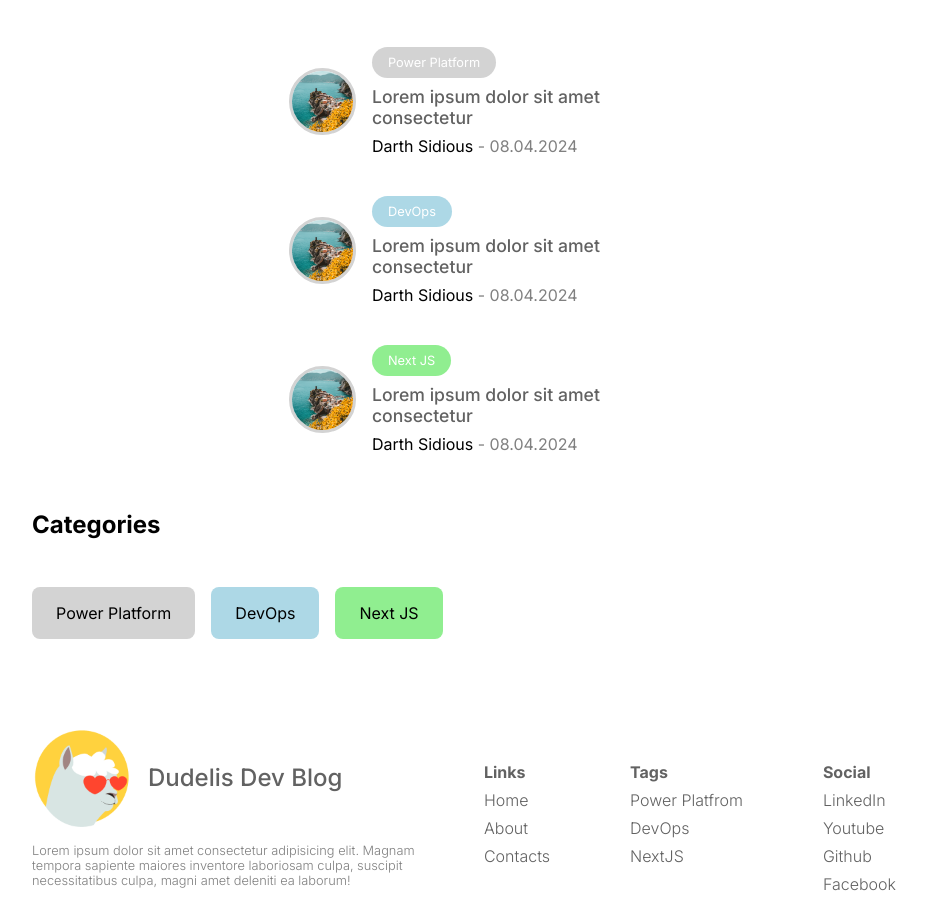
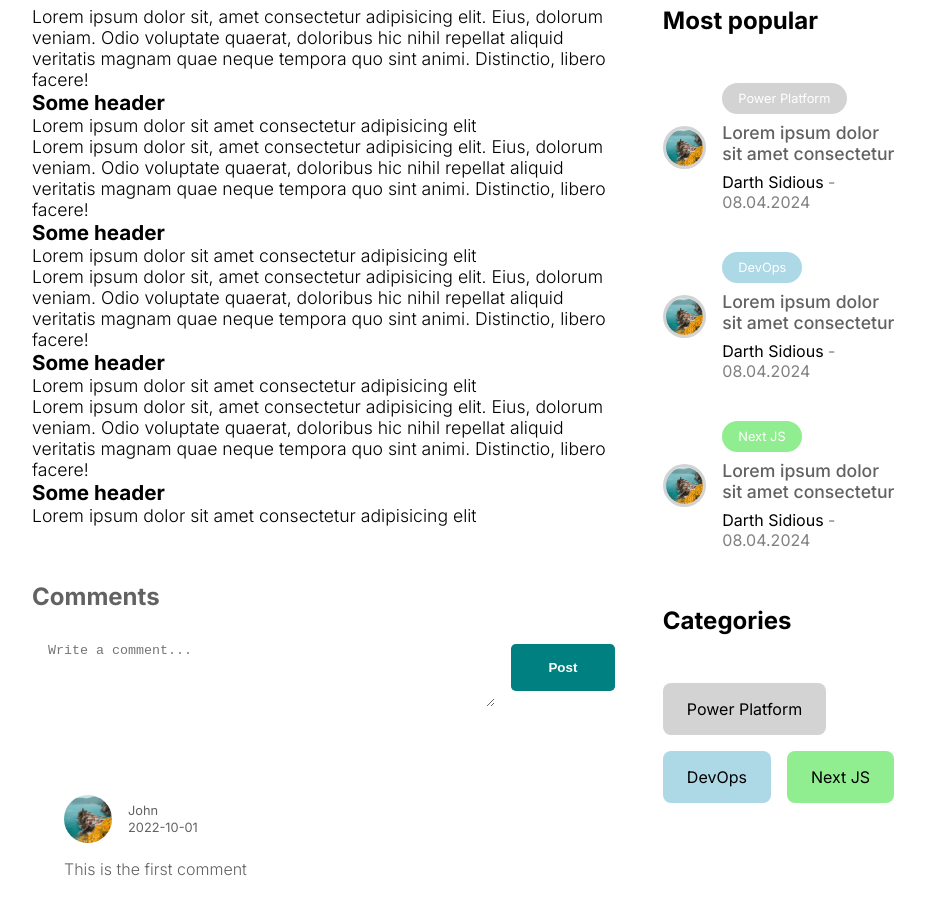
Before and after one commit to dudelis/next-js-blog, a Next.js app: page /About in a window 1280 px wide. Shown: the part 762-1664 px from the top of the page, without its empty margins (176-1102 px from the left). Built offline with nearby package versions, Linux system fonts and the light colour scheme.

Commit message:
adds some more styles to the single blog page

```diff
--- a/src/app/[slug]/page.tsx
+++ b/src/app/[slug]/page.tsx
@@ -4,6 +4,7 @@ import { Spacer } from '@/components/Spacer/Spacer';
 import Image from 'next/image';
 import Menu from '@/components/Menu/Menu';
 import MenuCategories from '@/components/MenuCategories/MenuCategories';
+import Comments from '@/components/Comments/Comments';
 
 export interface ISinglePageProps {
 }
@@ -29,13 +30,49 @@ export function SinglePage(props: ISinglePageProps) {
           <Image src="/p1.jpeg" alt="" layout="fill" className={styles.image} />
         </div>
       </div>
+      <Spacer />
       <div className={styles.content}>
-        <p className={styles.description}>TO BE PULLED UP DYNAMICALLY</p>
-      </div>
-      <div className={styles.rightContainer}>
-        <Menu />
-        <Spacer />
-        <MenuCategories />
+        <div className={styles.post}>
+          <div className={styles.description}>
+            <p>
+              Lorem ipsum dolor sit, amet consectetur adipisicing elit. Eius, dolorum veniam. Odio voluptate quaerat, doloribus hic nihil repellat aliquid veritatis magnam quae neque tempora quo sint animi. Distinctio, libero facere!
+            </p>
+            <h3>Some header</h3>
+            <p>
+              Lorem ipsum dolor sit amet consectetur adipisicing elit
+            </p>
+            <p>
+              Lorem ipsum dolor sit, amet consectetur adipisicing elit. Eius, dolorum veniam. Odio voluptate quaerat, doloribus hic nihil repellat aliquid veritatis magnam quae neque tempora quo sint animi. Distinctio, libero facere!
+            </p>
+            <h3>Some header</h3>
+            <p>
+              Lorem ipsum dolor sit amet consectetur adipisicing elit
+            </p>
+            <p>
+              Lorem ipsum dolor sit, amet consectetur adipisicing elit. Eius, dolorum veniam. Odio voluptate quaerat, doloribus hic nihil repellat aliquid veritatis magnam quae neque tempora quo sint animi. Distinctio, libero facere!
+            </p>
+            <h3>Some header</h3>
+            <p>
+              Lorem ipsum dolor sit amet consectetur adipisicing elit
+            </p>
+            <p>
+              Lorem ipsum dolor sit, amet consectetur adipisicing elit. Eius, dolorum veniam. Odio voluptate quaerat, doloribus hic nihil repellat aliquid veritatis magnam quae neque tempora quo sint animi. Distinctio, libero facere!
+            </p>
+            <h3>Some header</h3>
+            <p>
+              Lorem ipsum dolor sit amet consectetur adipisicing elit
+            </p>
+          </div>
+          <Spacer />
+          <div className={styles.tags}>
+          <Comments />
+          </div>
+        </div>
+        <div className={styles.rightMenu}>
+          <Menu />
+          <Spacer />
+          <MenuCategories />
+        </div>
       </div>
     </div>
   );
--- a/src/app/[slug]/singlePage.module.css
+++ b/src/app/[slug]/singlePage.module.css
@@ -3,7 +3,6 @@
   gap: 2rem;
   flex-direction: column;
 }
-
 
 .infoContainer {
   display: flex;
@@ -21,27 +20,24 @@
 
 .title {
   font-size: 3.5rem;
-  flex:1;
+  flex: 1;
 }
-.user{
+.user {
   flex: 1;
   display: flex;
   gap: 1rem;
   align-items: center;
-
 }
 
 .imageContainer {
   flex: 1;
   position: relative;
   height: 30rem;
-
 }
-.image{
+.image {
   object-fit: cover;
   border-radius: 5px;
 }
-
 
 .userImageContainer {
   position: relative;
@@ -52,9 +48,23 @@
   border-radius: 50%;
   object-fit: cover;
 }
-.userTextContainer{
+.userTextContainer {
   display: flex;
   gap: 0.1rem;
   flex-direction: column;
-  color: var(--softTextColor)
+  color: var(--softTextColor);
 }
+.content{
+  display: flex;
+  gap: 3rem;
+}
+.post {
+  flex: 5
+}
+.description{
+  font-size: 1.1rem;
+  font-weight: 300;
+}
+.rightMenu{
+  flex: 2;
+}
--- /dev/null
+++ b/src/components/Comments/Comments.tsx
@@ -0,0 +1,92 @@
+import * as React from 'react';
+import styles from './comments.module.css';
+import Image from 'next/image';
+import { Spacer } from '../Spacer/Spacer';
+import Link from 'next/link';
+
+interface ICommentsProps {
+
+}
+
+export type TComment = {
+  id: number;
+  user: string;
+  date: string;
+  content: string;
+  replies: TComment[];
+}
+
+const comments: TComment[] = [
+  {
+    id: 1,
+    user: "John",
+    date: "2022-10-01",
+    content: "This is the first comment",
+    replies: []
+  },
+  {
+    id: 2,
+    user: "Jane",
+    date: "2022-10-02",
+    content: "This is the second comment",
+    replies: []
+  },
+  {
+    id: 3,
+    user: "Mike",
+    date: "2022-10-03",
+    content: "This is the third comment",
+    replies: []
+  },
+  {
+    id: 4,
+    user: "Sarah",
+    date: "2022-10-04",
+    content: "This is the fourth comment",
+    replies: []
+  },
+  {
+    id: 5,
+    user: "David",
+    date: "2022-10-05",
+    content: "This is the fifth comment",
+    replies: []
+  }
+]
+
+const Comments: React.FunctionComponent<ICommentsProps> = (props) => {
+  const authenticated = true;
+  return (
+    <div className={styles.container}>
+      <h2 className={styles.title}>Comments</h2>
+      {authenticated ? (
+        <div className={styles.commentInput}>
+          <textarea placeholder="Write a comment..." className={styles.input}></textarea>
+          <button className={styles.button}>Post</button>
+        </div>
+      ) : (<Link href="/login">Login to post a comment</Link>)}
+      <Spacer />
+      <div className={styles.comments}>
+        {comments.map((comment) => (
+          <div className={styles.comment} key={comment.id}>
+            <div className={styles.user}>
+              <div className={styles.userImageContainer}>
+                <Image src="/p1.jpeg" alt="" className={styles.userImage} fill />
+              </div>
+              <div className={styles.userTextContainer}>
+                <span className={styles.userName}>{comment.user}</span>
+                <span className={styles.postDate}>{comment.date}</span>
+              </div>
+            </div>
+            <p>
+              {comment.content}
+            </p>
+          </div>
+        ))}
+      </div>
+
+    </div>
+  );
+};
+
+export default Comments;
--- /dev/null
+++ b/src/components/Comments/comments.module.css
@@ -0,0 +1,72 @@
+.comments{
+  display: flex;
+  flex-direction: column;
+  gap: 1rem;
+  padding: 1rem;
+  border-bottom: 1px solid var(--borderColor);
+}
+
+.title{
+  color: var(--softTextColor);
+}
+.commentInput{
+  display: flex;
+  gap: 1rem;
+  margin-top: 1rem;
+  align-items: center;
+  justify-content: space-between;
+
+}
+.input{
+  flex: 6;
+  padding: 1rem;
+  border: 1px solid var(--borderColor);
+  border-radius: 0.1rem;
+  height: 5rem;
+}
+
+.button{
+  flex: 1;
+  background-color: teal;
+  color: white;
+  border: none;
+  cursor: pointer;
+  border-radius: 0.3rem;
+  padding: 1rem 1rem;
+  font-weight: bold;
+}
+
+.comment {
+  display: flex;
+  flex-direction: column;
+  gap: 1rem;
+  padding: 1rem;
+  border-bottom: 1px solid var(--borderColor);
+}
+.comment p{
+   color: var(--softTextColor);
+   font-weight: 300;
+}
+
+.user {
+  flex: 1;
+  display: flex;
+  gap: 1rem;
+  align-items: center;
+}
+.userImageContainer{
+  position: relative;
+  height: 3rem;
+  width: 3rem;
+}
+.userImage{
+  border-radius: 50%;
+  object-fit: cover;
+}
+.userTextContainer{
+  display: flex;
+  gap: 0.1rem;
+  flex-direction: column;
+  color: var(--softTextColor);
+  font-size: 0.8rem;
+}
```
